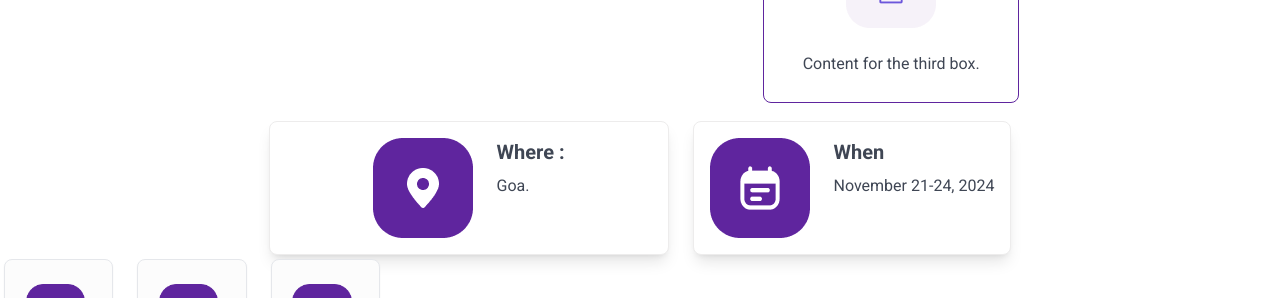
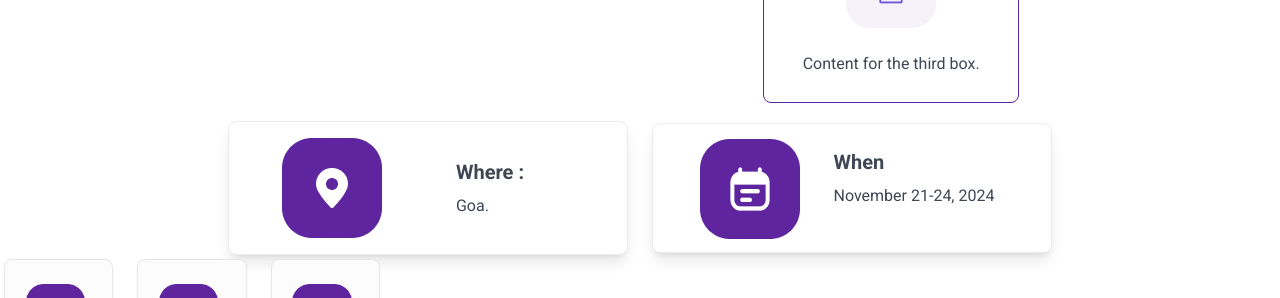
Before and after one commit to salmansyed96/Waves-Task, a Next.js app: page / in a window 1280 px wide. Shown: the part 2460-2758 px from the top of the page. Built offline with nearby package versions, Linux system fonts and the light colour scheme.

Commit message:
cards-bugs css fix

```diff
--- a/src/app/sections/Cards.tsx
+++ b/src/app/sections/Cards.tsx
@@ -6,8 +6,8 @@ export const Cards = () => {
                     className="  w-[400px] bg-white border border-[#edecec] rounded-lg shadow-lg p-4 flex flex-col items-center justify-center text-[#3F4654]"
                     style={{ borderWidth: '0.5px' }} >
                     <div className="flex">
-                        <img src="/assets/loca.png" alt="empty" className="mr-6" />
-                        <div>
+                        <img   src="/assets/loca.png" alt="empty" className="mr-6 relative right-[50px]" />
+                        <div className="mt-5">
                             <h2 className="text-xl font-semibold mb-2">Where :</h2>
                             <p>Goa.</p>
                         </div>
@@ -16,11 +16,11 @@ export const Cards = () => {
             </div>
 
             <div
-                className="w-100 h-35 bg-white border border-[#edecec] rounded-lg shadow-lg p-4 flex flex-col items-center justify-center text-[#3F4654]"
+                className="w-[400px] h-[130px] bg-white border border-[#edecec] rounded-lg shadow-lg p-4 flex flex-col items-center justify-center text-[#3F4654]"
                 style={{ borderWidth: '0.5px' }}>
 
-                <div className="flex">
-                    <img src="/assets/clc.png" alt="empty" className="mr-6" />
+                <div className="flex mt-5">
+                    <img src="/assets/clc.png" alt="empty" className="mr-6 relative right-[10px] bottom-[9px]" />
                     <div>
                         <h2 className="text-xl font-semibold mb-2">When</h2>
                         <p>November  21-24, 2024</p>
```
